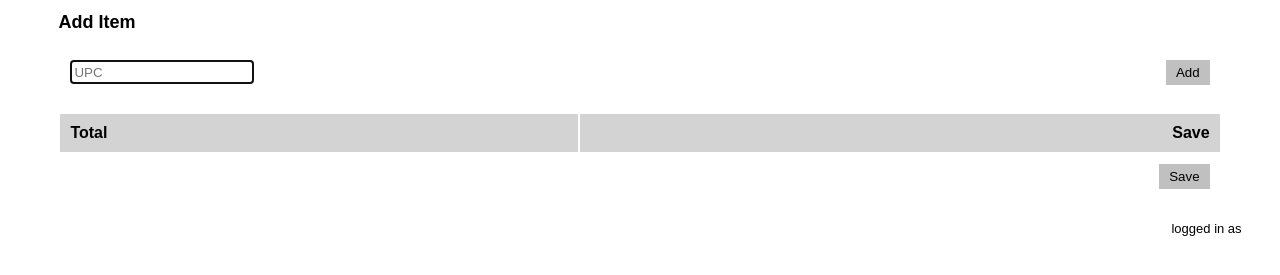
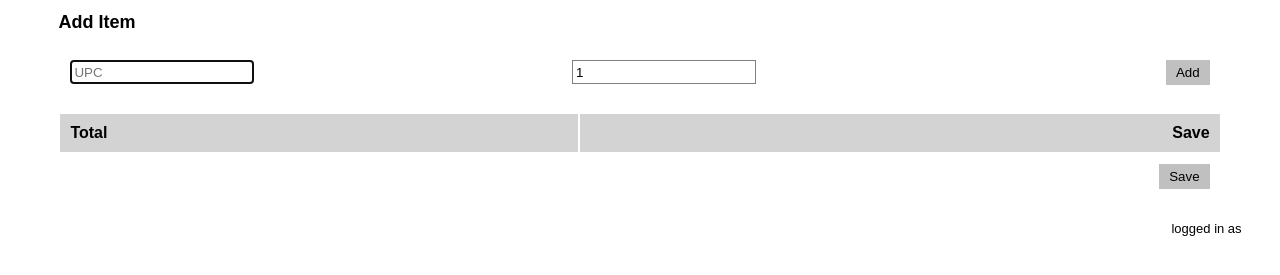
Before and after one commit to xerebus/lightcoin, a Flask app: template FlaskApp/templates/transaction.html in a window 1280 px wide. Shown: the part 180-455 px from the top of the page. Run offline with Flask 2, Linux system fonts and the light colour scheme; the template is opened without the code that fills it, so the values that code supplies are empty.

Commit message:
added quantity field for transactions

```diff
--- a/FlaskApp/main.py
+++ b/FlaskApp/main.py
@@ -719,6 +719,7 @@
         args = (
             request.form['upc'],
             request.form['tid'],
+            request.form['qty'],
             add_or_remove
         )
         cursor.callproc('AddItemToTransaction', args)
@@ -1120,4 +1121,4 @@
 ## MAIN
 
 if __name__ == '__main__':
-    app.run(debug = True, host="0.0.0.0")
+    app.run(debug = True, host = "0.0.0.0", processes = 4)
--- a/FlaskApp/templates/transaction.html
+++ b/FlaskApp/templates/transaction.html
@@ -55,6 +55,10 @@
         <td>
             <input type="text" name="upc" placeholder="UPC"
             autofocus />
+        </td>
+
+        <td>
+            <input type="text" name="qty" placeholder="Quantity" value="1"/>
         </td>
 
         <td class="action">
```
